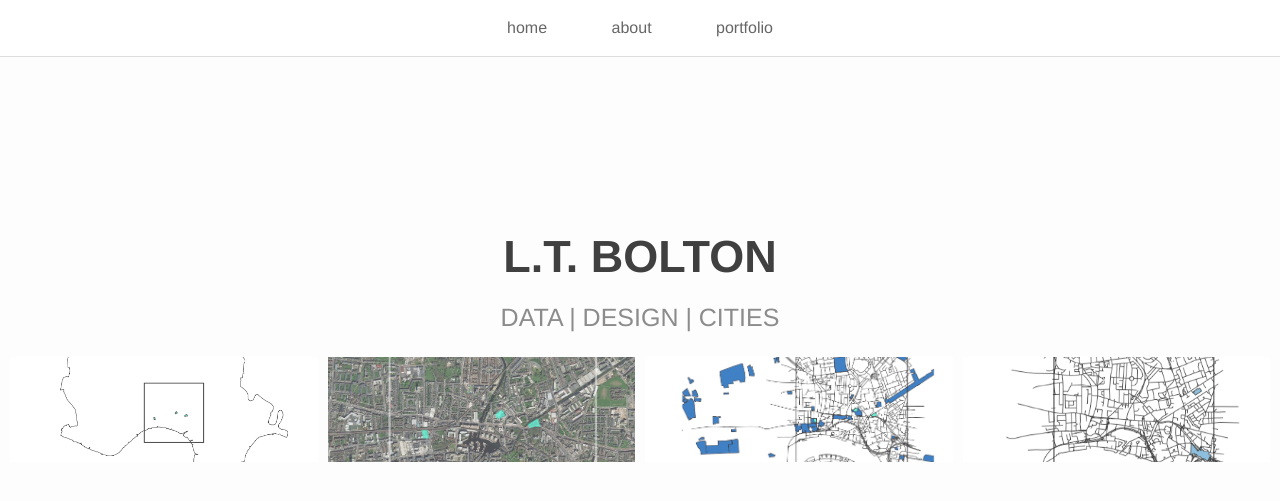
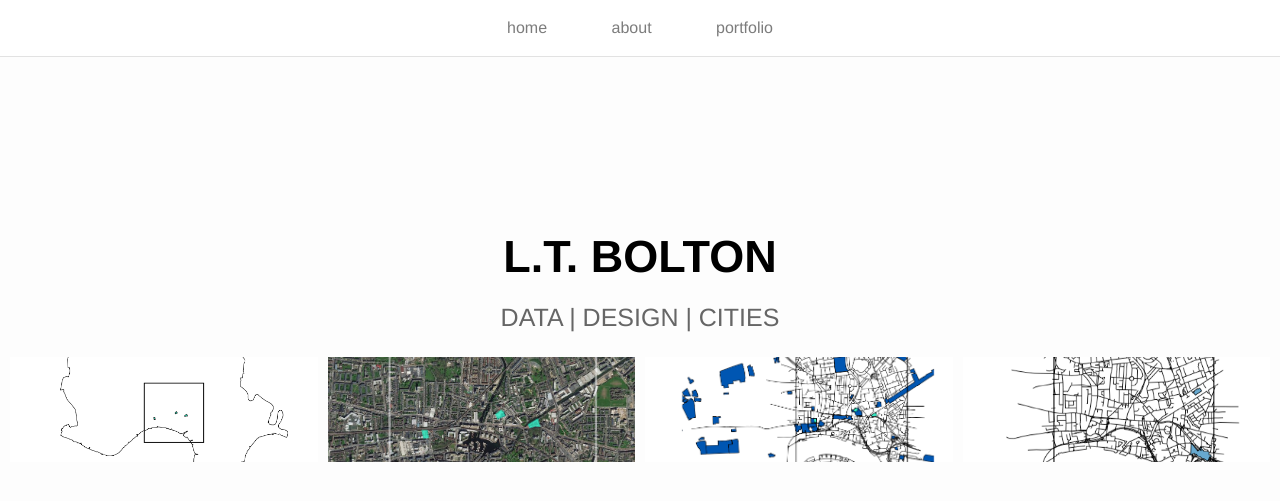
Before and after one commit to lbuk/portfolio-website, a Jekyll site: the page built from index.html, in a window 1280 px wide. Shown: the top 501 px of the page. Built offline with Jekyll 4.4.1, drawn with Linux system fonts in a browser that asks for light colours; nearby versions of some CDN libraries; the list of posts is cut into pages by our own code.

Commit message:
Update _layout.scss

```diff
--- a/_sass/_layout.scss
+++ b/_sass/_layout.scss
@@ -4,7 +4,7 @@
 .site-header {
     border-bottom: 1px solid $grey-color-light;
     background-color: #fff;
-    opacity: 1;
+    opacity: 0.85;
     position:fixed;
     left:0px;
     top:0px;
@@ -55,7 +55,7 @@
     position: fixed;
     font-size: 20px;
     display: block;
-    opacity: 0.75;
+    opacity: 1;
     width: 100%;
     text-align: center;
     padding-top: 25px;
```
